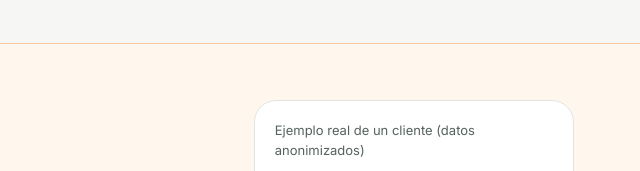
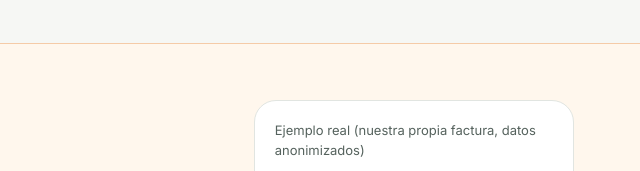
Before and after one commit to rjmon563/reclamaciones-ia, a plain HTML site: page index.html in a window 1280 px wide. Shown: the part 1560-1731 px from the top of the page, 606-1246 px from the left. Drawn offline with nearby package versions, Linux system fonts and the light colour scheme.

Commit message:
Corrige el ejemplo real: es la factura propia, no la de un cliente
Aun no ha pasado ningun cliente real por la app, asi que la tarjeta
de ejemplo con cifras reales (55 EUR -> 107 EUR) pasa a decir que es
nuestra propia factura anonimizada, en vez de "de un cliente", para
no dar a entender que ya hay casos tramitados.

Co-Authored-By: Claude Sonnet 5 <noreply@anthropic.com>
Claude-Session: https://claude.ai/code/session_01E44WdJ42XrwMXnsaEtD9CL

```diff
--- a/index.html
+++ b/index.html
@@ -249,7 +249,7 @@ footer a{color:#C9D0CB}
         <a class="btn" href="#analizar" style="align-self:flex-start">Revisar mis descuentos</a>
       </div>
       <div class="alerta-card card" role="img" aria-label="Ejemplo: factura de 55 euros que pasa a 107 euros en diciembre al caducar tres descuentos">
-        <span style="font-size:13px;color:var(--muted)">Ejemplo real de un cliente (datos anonimizados)</span>
+        <span style="font-size:13px;color:var(--muted)">Ejemplo real (nuestra propia factura, datos anonimizados)</span>
         <div class="salto">
           <div><small>Ahora</small><span class="display">55 €</span></div>
           <svg width="28" height="28" viewBox="0 0 24 24" fill="none" stroke="#9A3412" stroke-width="2" stroke-linecap="round" stroke-linejoin="round" aria-hidden="true"><path d="M5 12h14M13 6l6 6-6 6"/></svg>
```
